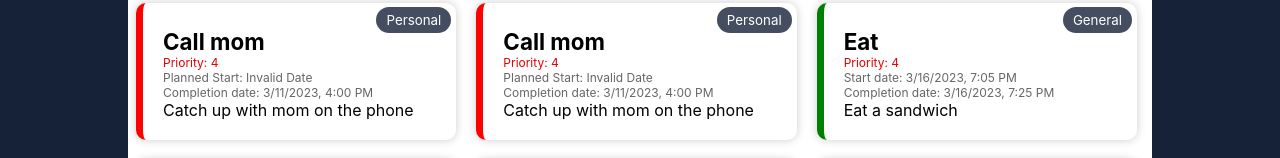
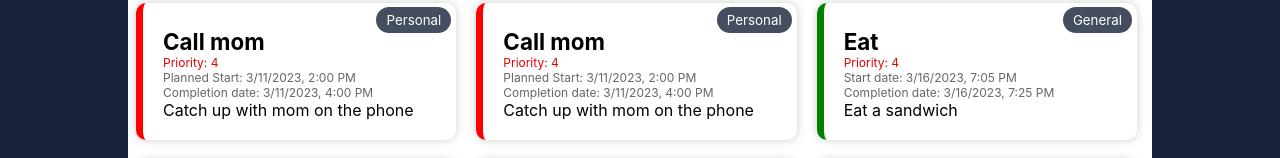
Before and after one commit to DanielGRasmussen/todo-fullstack, a React (Create React App) app: page / in a window 1280 px wide. Shown: the part 203-361 px from the top of the page. Built offline with nearby package versions, Linux system fonts and the light colour scheme.

Commit message:
Fixed start date not being restored.

```diff
--- a/src/main/TodoElement.tsx
+++ b/src/main/TodoElement.tsx
@@ -11,6 +11,12 @@ function TodoElement(todo, setIsOpen, setModalTodo): JSX.Element {
 		todo.status === "in-progress" &&
 		!todo.actualEndDate &&
 		new Date() > new Date(restoreUserInput(todo.proposedEndDate));
+
+	// IDE and ESLint disagreed how it should be formatted
+	const actual = `Start date: ${formatDate(todo.actualStartDate)}`;
+	const planned = `Planned Start: ${formatDate(
+		restoreUserInput(todo.proposedStartDate)
+	)}`;
 
 	return (
 		<li
@@ -28,11 +34,7 @@ function TodoElement(todo, setIsOpen, setModalTodo): JSX.Element {
 			<p className="priority">
 				Priority: {restoreUserInput(todo.priority)}
 			</p>
-			<p className="date">
-				{todo.actualStartDate
-					? `Start date: ${formatDate(todo.actualStartDate)}`
-					: `Planned Start: ${formatDate(todo.proposedStartDate)}`}
-			</p>
+			<p className="date">{todo.actualStartDate ? actual : planned}</p>
 			<p className="date">
 				Completion date:{" "}
 				{formatDate(
```
